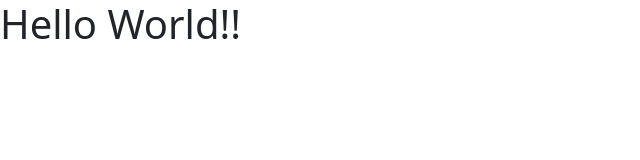
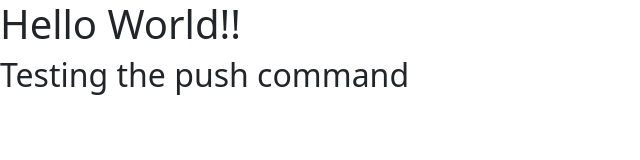
Before and after one commit to akashdhingra/Full-Stack-Web-Developer, a plain HTML site: page Bootstrap-installation/index.html in a window 1280 px wide. Shown: the whole page, without its empty margins (0-640 px from the left). Drawn offline with nearby package versions, Linux system fonts and the light colour scheme.

Commit message:
Testing command

```diff
--- a/Bootstrap-installation/index.html
+++ b/Bootstrap-installation/index.html
@@ -7,6 +7,7 @@
   </head>
   <body>
     <h1>Hello World!!</h1>
+    <h2>Testing the push command</h2>
 
   </body>
 </html>
```
